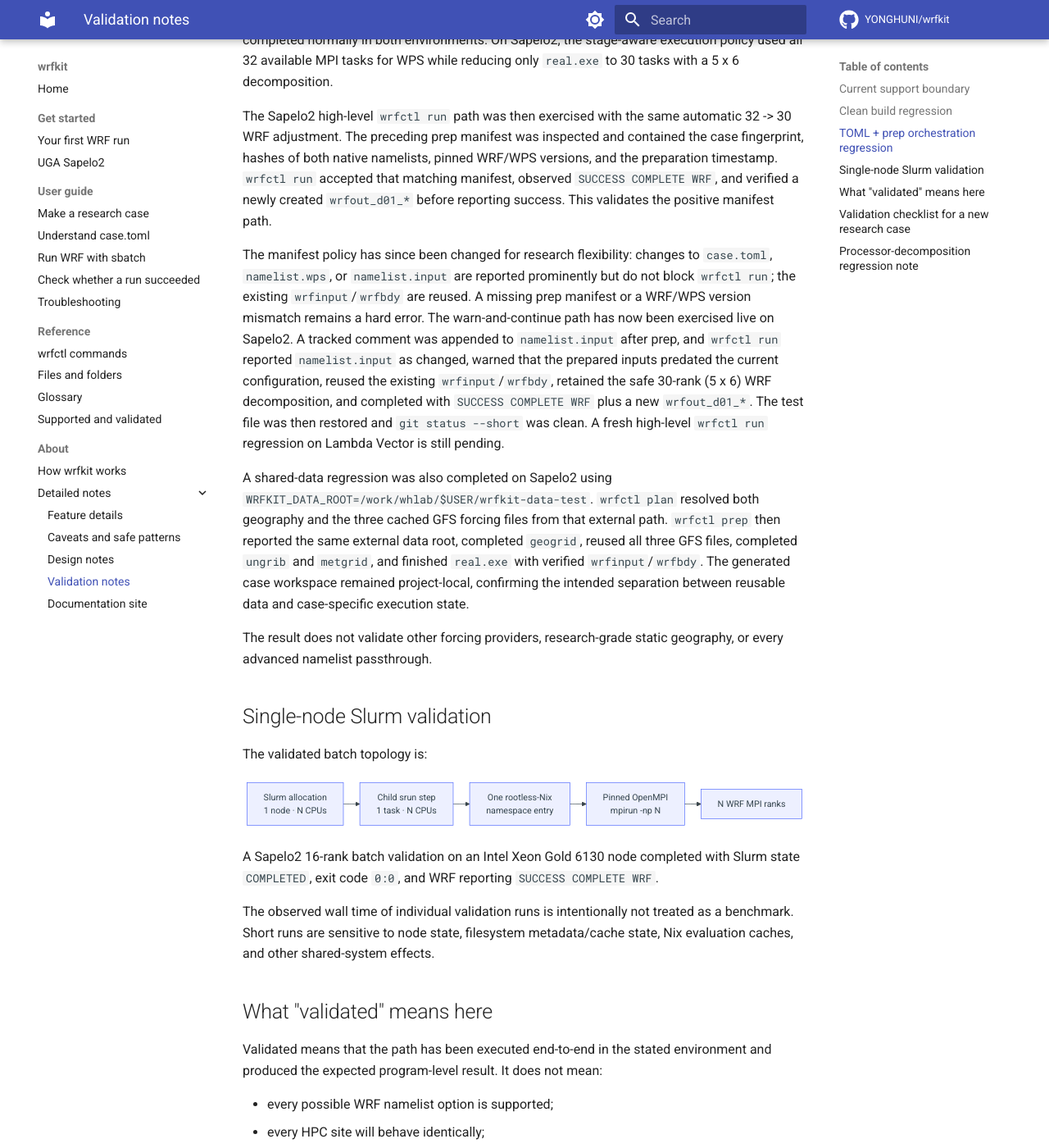
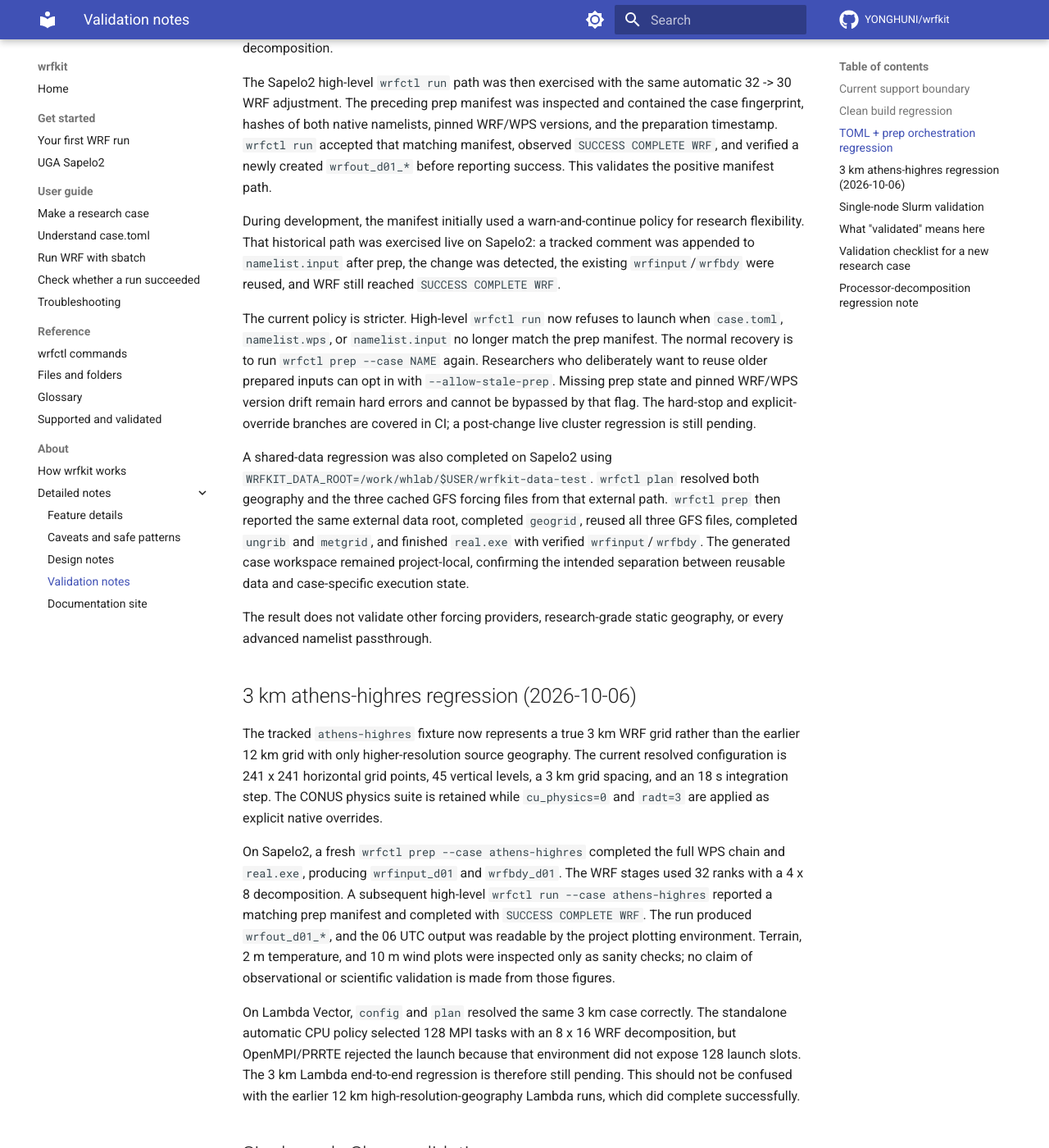
Before and after one commit to YONGHUNI/wrfkit, an MkDocs documentation site: the page built from docs/development/validation-notes.md, in a window 1280 px wide and 1400 px high, scrolled down 2959 px. Shown: the whole window at 82% size. Built offline with MkDocs 1.6.1 and Material for MkDocs 9.7.7, drawn with Linux system fonts in a browser that asks for light colours; comment, search, counter and statistics services are not loaded; some of the changed text lies outside the part shown.

Commit message:
Update detailed 3-km validation history

```diff
--- a/docs/development/validation-notes.md
+++ b/docs/development/validation-notes.md
@@ -24,8 +24,8 @@ merely implemented or planned.
 | High-level `wrfctl prep` through `real` | Validated | `athens-minimal` completed through `real.exe` with verified `wrfinput`/`wrfbdy` on Lambda Vector and Sapelo2 |
 | `wrfctl plan` / `prep --dry-run` | Validated | Read-only resolved-science and stage view exercised on Lambda Vector and Sapelo2 |
 | WRF-safe MPI decomposition guard | Validated on Sapelo2 | 32 available tasks use 32 ranks for WPS and 30 ranks (5 x 6) for `real`/`wrf`; explicit unsafe `--ntasks 32` is rejected |
-| High-level `wrfctl run` | Validated on Sapelo2; fresh Lambda regression pending | `athens-minimal` auto-selected 30 ranks (5 x 6), observed `SUCCESS COMPLETE WRF`, and verified a new `wrfout_d01_*` |
-| Post-prep configuration warning | Validated on Sapelo2 | Modified `namelist.input` was detected after prep; `run` warned, reused existing `wrfinput`/`wrfbdy`, and still completed with `SUCCESS COMPLETE WRF` |
+| High-level `wrfctl run` | Validated on Lambda Vector and Sapelo2 | Historical 12 km validations completed on both; the current 3 km `athens-highres` case is additionally validated on Sapelo2 |
+| Preparation freshness guard | CI validated; stale detection live-validated on Sapelo2 | Historical warn-and-continue detection was exercised live; current policy blocks stale prep by default and requires `--allow-stale-prep` for intentional reuse |
 | Optional shared `data_root` | Validated on Sapelo2 | External `/work` data root supplied through `WRFKIT_DATA_ROOT` was used for cached geography and GFS through `geogrid -> ungrib -> metgrid -> real` |
 | GFS regional-subset cache identity | Implemented, not yet regression-validated | Cache path includes a request key derived from product and bounding box |
 | TOML `case.toml` parser + namelist overlay | Validated | `--check` and managed overlay exercised on Lambda Vector and Sapelo2; unspecified native keys are preserved |
@@ -33,7 +33,7 @@ merely implemented or planned.
 | Multi-node MPI | Not validated | Do not treat as supported research execution |
 | WRF restart/recovery workflow | Not validated | Requires dedicated workflow testing |
 | Scratch-backed execution workspace | Not implemented | `scratch_root` is currently configuration metadata |
-| High-resolution mandatory geography downloader | Implemented, live validation pending | Official URL/profile resolution, archive validation, expected-directory checks, shared archive cache, atomic install, and CI fixture are implemented; full official archive still needs end-to-end WPS validation |
+| High-resolution mandatory geography downloader | Validated | Official package acquisition has been exercised, and the downloader remains covered by a local CI archive fixture |
 
 ## Clean build regression
 
@@ -88,18 +88,20 @@ matching manifest, observed `SUCCESS COMPLETE WRF`, and verified a newly
 created `wrfout_d01_*` before reporting success. This validates the positive
 manifest path.
 
-The manifest policy has since been changed for research flexibility: changes to
-`case.toml`, `namelist.wps`, or `namelist.input` are reported prominently
-but do not block `wrfctl run`; the existing `wrfinput`/`wrfbdy` are reused.
-A missing prep manifest or a WRF/WPS version mismatch remains a hard error.
-The warn-and-continue path has now been exercised live on Sapelo2. A tracked
-comment was appended to `namelist.input` after prep, and `wrfctl run`
-reported `namelist.input` as changed, warned that the prepared inputs predated
-the current configuration, reused the existing `wrfinput`/`wrfbdy`, retained
-the safe 30-rank (5 x 6) WRF decomposition, and completed with
-`SUCCESS COMPLETE WRF` plus a new `wrfout_d01_*`. The test file was then
-restored and `git status --short` was clean. A fresh high-level `wrfctl run`
-regression on Lambda Vector is still pending.
+During development, the manifest initially used a warn-and-continue policy for
+research flexibility. That historical path was exercised live on Sapelo2: a
+tracked comment was appended to `namelist.input` after prep, the change was
+detected, the existing `wrfinput`/`wrfbdy` were reused, and WRF still reached
+`SUCCESS COMPLETE WRF`.
+
+The current policy is stricter. High-level `wrfctl run` now refuses to launch
+when `case.toml`, `namelist.wps`, or `namelist.input` no longer match the
+prep manifest. The normal recovery is to run `wrfctl prep --case NAME` again.
+Researchers who deliberately want to reuse older prepared inputs can opt in
+with `--allow-stale-prep`. Missing prep state and pinned WRF/WPS version drift
+remain hard errors and cannot be bypassed by that flag. The hard-stop and
+explicit-override branches are covered in CI; a post-change live cluster
+regression is still pending.
 
 A shared-data regression was also completed on Sapelo2 using
 `WRFKIT_DATA_ROOT=/work/whlab/$USER/wrfkit-data-test`. `wrfctl plan`
@@ -112,6 +114,31 @@ separation between reusable data and case-specific execution state.
 
 The result does not validate other forcing providers, research-grade static
 geography, or every advanced namelist passthrough.
+
+## 3 km athens-highres regression (2026-10-06)
+
+The tracked `athens-highres` fixture now represents a true 3 km WRF grid rather
+than the earlier 12 km grid with only higher-resolution source geography. The
+current resolved configuration is 241 x 241 horizontal grid points, 45 vertical
+levels, a 3 km grid spacing, and an 18 s integration step. The CONUS physics
+suite is retained while `cu_physics=0` and `radt=3` are applied as explicit
+native overrides.
+
+On Sapelo2, a fresh `wrfctl prep --case athens-highres` completed the full WPS
+chain and `real.exe`, producing `wrfinput_d01` and `wrfbdy_d01`. The WRF
+stages used 32 ranks with a 4 x 8 decomposition. A subsequent high-level
+`wrfctl run --case athens-highres` reported a matching prep manifest and
+completed with `SUCCESS COMPLETE WRF`. The run produced `wrfout_d01_*`, and
+the 06 UTC output was readable by the project plotting environment. Terrain,
+2 m temperature, and 10 m wind plots were inspected only as sanity checks; no
+claim of observational or scientific validation is made from those figures.
+
+On Lambda Vector, `config` and `plan` resolved the same 3 km case correctly.
+The standalone automatic CPU policy selected 128 MPI tasks with an 8 x 16 WRF
+decomposition, but OpenMPI/PRRTE rejected the launch because that environment
+did not expose 128 launch slots. The 3 km Lambda end-to-end regression is
+therefore still pending. This should not be confused with the earlier 12 km
+high-resolution-geography Lambda runs, which did complete successfully.
 
 ## Single-node Slurm validation
 
```
